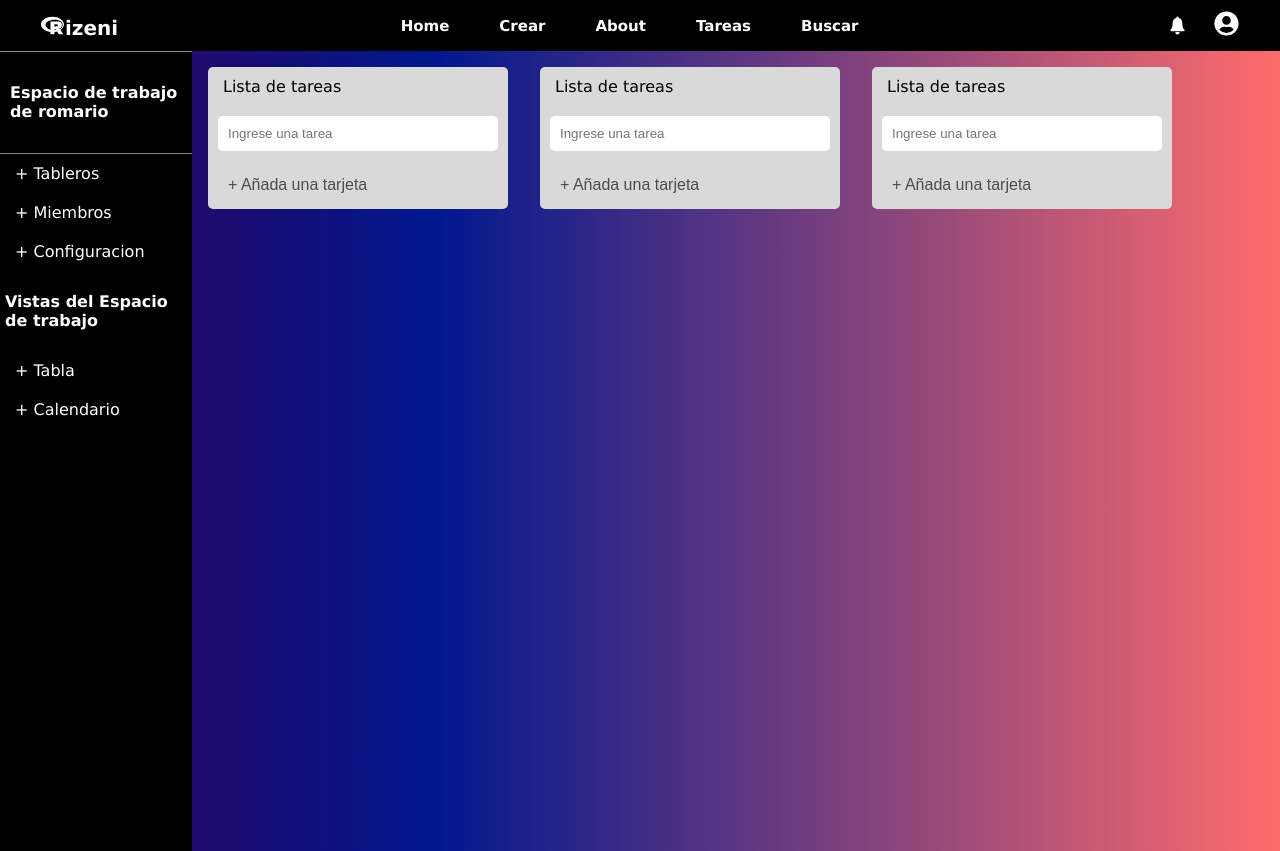
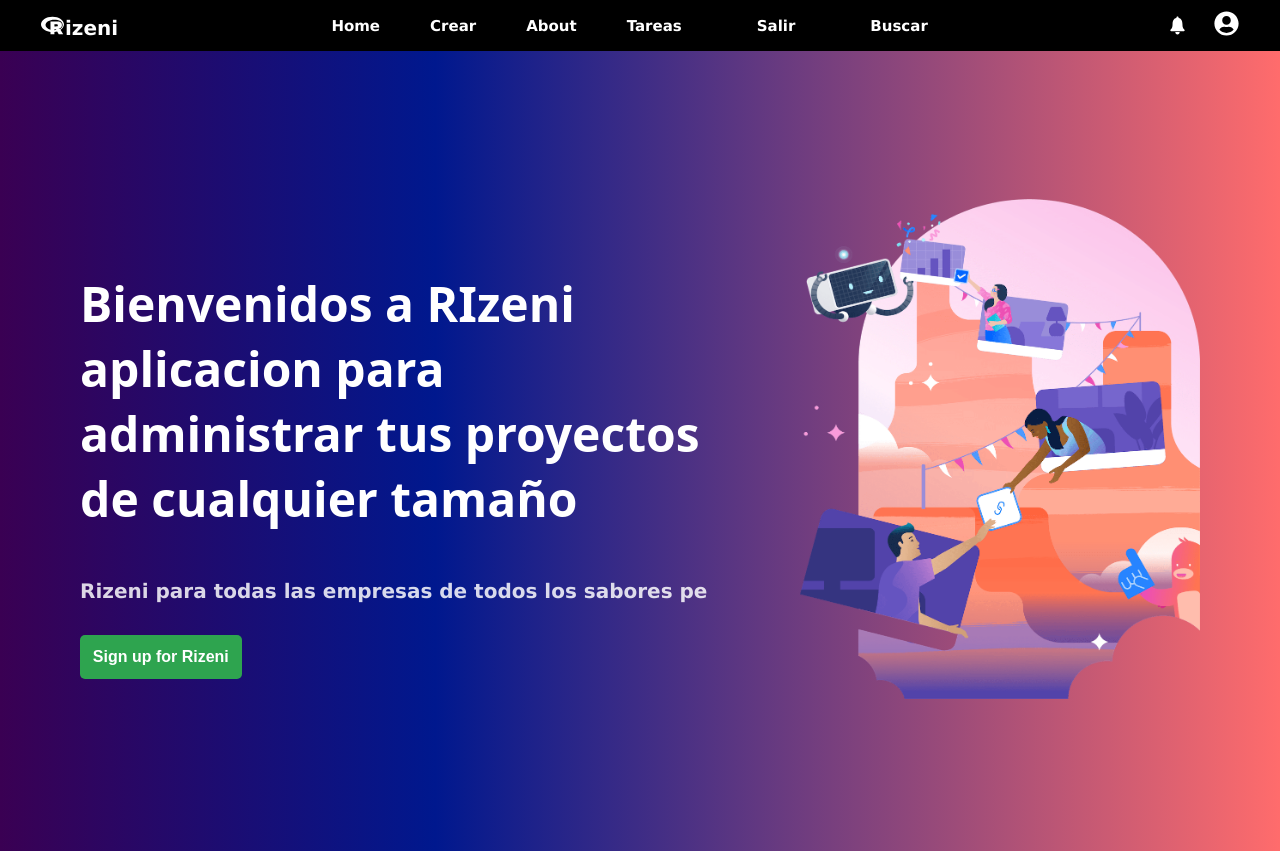
Before and after one commit to romariou76/Rizeni-Project-Management-Application, a React (Create React App) app in the folder client/: page / in a window 1280 px wide. Built offline with nearby package versions, Linux system fonts and the light colour scheme.

Commit message:
Diseñe una landing Page o bienvenida con sus estilos css

```diff
--- a/client/src/App.js
+++ b/client/src/App.js
@@ -5,6 +5,7 @@ import Menu from "./components/Menu";
 import Navbar from "./components/Navbar";
 import Register from "./components/Register";
 import Todo from "./components/Todo";
+import LandingPage from "./components/LandingPage";
 
 import { Routes, Route } from "react-router-dom";
 
@@ -19,7 +20,7 @@ function App() {
         {/* <Register/> */}
 
         <Routes>
-          <Route path="/" element={<Menu />} />
+          <Route path="/" element={<LandingPage  />} />
           <Route path="/register" element={<Register />} />
           <Route path="/login" element={<Login />} />
         </Routes>
--- /dev/null
+++ b/client/src/components/LandingPage.js
@@ -0,0 +1,24 @@
+import React from 'react';
+import hero from '../images/hero.webp'
+import '../styles/LandingPage.css'
+
+function LandingPage(){
+    return(
+        <div className='hero'>
+            <div className="hero-info">
+                <p>
+                    Bienvenidos a RIzeni aplicacion para administrar tus proyectos de cualquier tamaño
+                </p>
+                <w>
+                    Rizeni para todas las empresas de todos los sabores pe
+                </w><br></br>
+                <button className='login-button'>Sign up for Rizeni</button>
+            </div>
+            <div className="Landing-picture">
+                <img className='hero-image' src={hero}></img>
+            </div>
+        </div>
+    )
+}
+
+export default LandingPage;
--- a/client/src/components/Navbar.js
+++ b/client/src/components/Navbar.js
@@ -1,6 +1,7 @@
 import { FaUserCircle } from "react-icons/fa";
 import { IoIosNotifications } from "react-icons/io";
 import { FaRProject } from "react-icons/fa";
+import {Link } from "react-router-dom"
 import "../styles/Navbar.css";
 import React from "react";
 
@@ -16,6 +17,9 @@ function Navbar() {
       <a>Crear</a>
       <a>About</a>
       <a>Tareas</a>
+      <a>
+      <Link to="/login">Salir</Link>
+      </a>
       <a>Buscar</a>
       <a style={{ float: "right" }}>
         <FaUserCircle className="FaUserCircle" />
--- /dev/null
+++ b/client/src/styles/LandingPage.css
@@ -0,0 +1,42 @@
+.hero{
+    height: 100vh;
+    align-items: center;
+    display: flex;
+    justify-content: space-evenly;
+}
+
+.hero-info{
+    width: 50%;
+}
+
+.hero-info p{
+    color: white;
+    font-size: 3rem;
+    font-weight: bold;
+    font-family: system-ui, -apple-system, BlinkMacSystemFont, 'Segoe UI', Roboto, Oxygen, Ubuntu, Cantarell, 'Open Sans', 'Helvetica Neue', sans-serif;
+}
+
+.hero-info w{
+    color: rgba(255, 255, 255, 0.841);
+    font-size: 1.25rem;
+    font-weight: 700;
+}
+
+.hero-image{
+    width: 400px;
+    height: 500px;
+}
+
+.login-button{
+    background-color: #2ea44f;
+    width: auto;
+    vertical-align: middle;
+    text-align: center;
+    font-size: 1rem;
+    padding: 0.8rem;
+    margin-top: 2rem;
+    color: white;
+    font-weight: 700;
+    border-radius: 5px;
+    border: none;
+}
```
Also changed, not shown: client/src/images/hero.webp (added).
